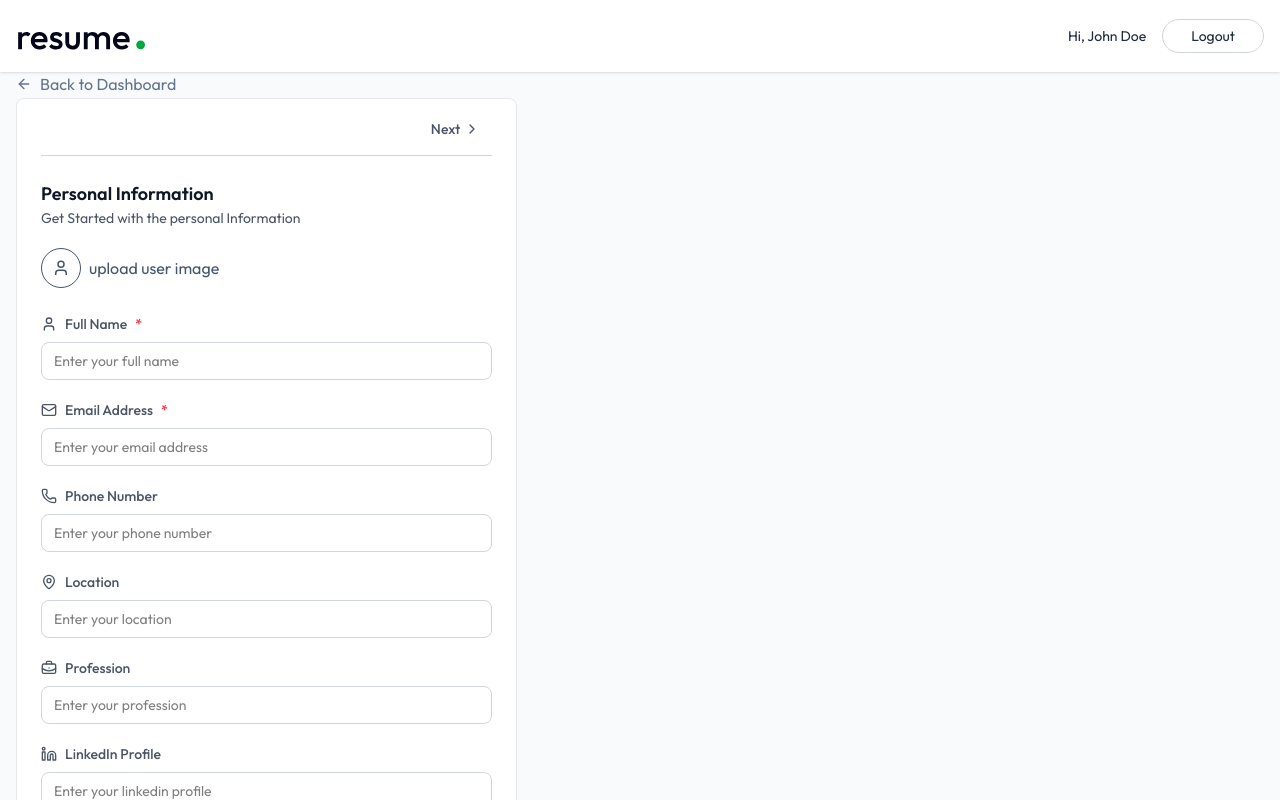
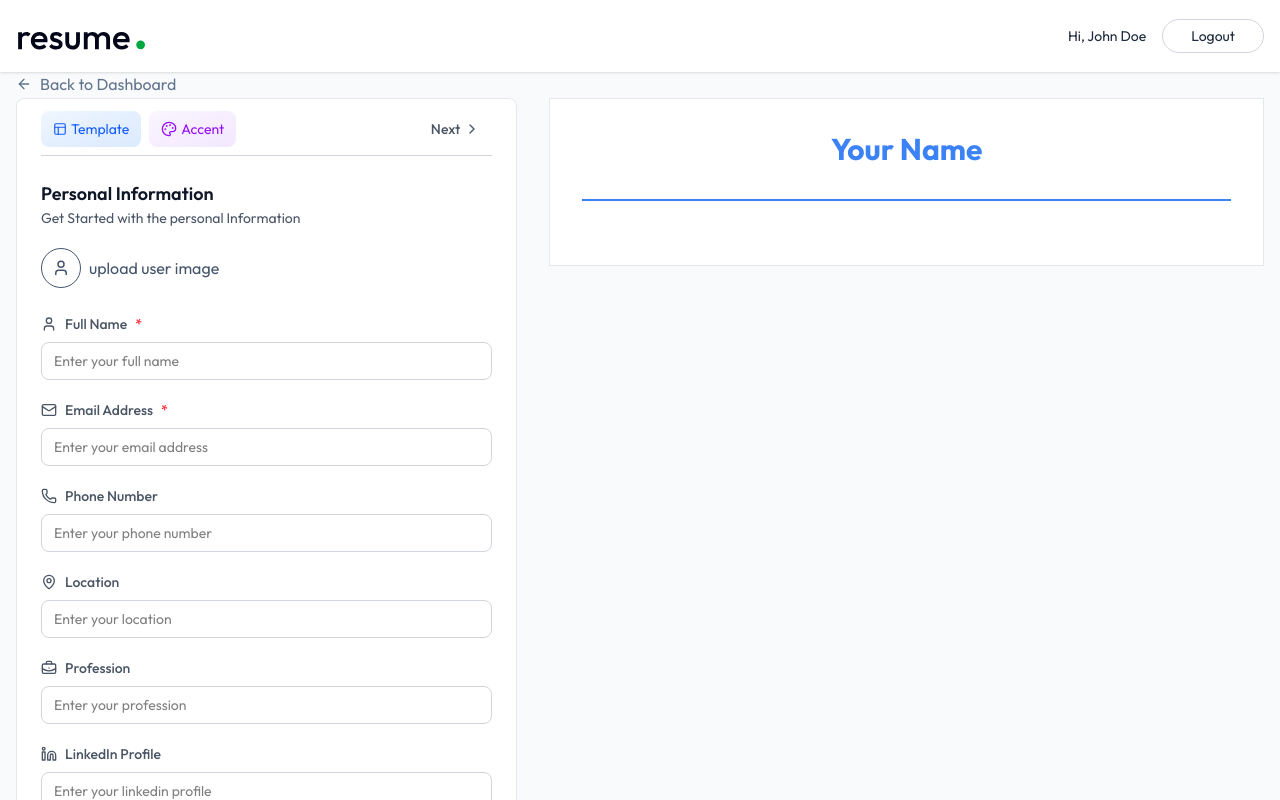
Before and after one commit to satakshi003/Resume_builder, a React (Vite) app in the folder client/: page /app/builder/1 in a window 1280 px wide. Shown: the top 800 px of the page. Built offline with nearby package versions, Linux system fonts and the light colour scheme.

Commit message:
Add ColorPicker and ResumePreview components; integrate them into ResumeBuilder for enhanced template selection and color customization

```diff
--- /dev/null
+++ b/client/src/components/ColorPicker.jsx
@@ -0,0 +1,54 @@
+import { Check, Palette } from "lucide-react";
+import React, { useState, useEffect }  from "react";
+
+const ColorPicker = ({selectedColor, onChange}) => {
+
+  const colors = [
+    {name: "Blue", value: "#3B82F6"},
+    {name: "Indigo", value: "#6366F1"},
+    {name: "Purple", value: "#8B5CF6"},
+    {name: "Green", value: "#10B981"},
+    {name: "Red", value: "#EF4444"},
+    {name: "Orange", value: "#F97316"},
+    {name: "Teal", value: "#14B8A6"},
+    {name: "Pink", value: "#EC4899"},
+    {name: "Gray", value: "#6B7280"},
+    {name: "Black", value: "#1F2937"},
+
+
+  ]
+
+  const [isOpen, setIsOpen] = useState(false);
+
+  return (
+    <div className="relative">
+      <button onClick={() => setIsOpen(!isOpen)} className="flex items-center gap-1 text-sm text-purple-600 bg-gradient-to-br from-purple-50 to-purple-100 ring-purple-300 hover:ring transition-all px-3 py-2 rounded-lg">
+        <Palette size={16} /> <span className="max-sm:hidden">Accent</span>
+
+      </button>
+
+      {isOpen && (
+        <div className="grid grid-cols-4 w-60 gap-2 absolute top-full left-0 right-0 p-3 mt-2 z-10 bg-white rounded-md border border-gray-200 shadow-sm">
+          {colors.map((color) => (
+            <div key={color.value} className="relative cursor-pointer group flex flex-col" onClick={() => {onChange(color.value); setIsOpen(false)}}>
+              <div className='w-12 h-12 rounded-full border-2 border-transparent group-hover:border-black/25 transition-colors' style={{backgroundColor : color.value}}>
+
+              </div>
+              {selectedColor === color.value && (
+                <div className="absolute top-0 left-0 right-0 bottom-4.5 flex items-center justify-center">
+                  <Check className="size-5 text-white" />
+
+                </div>
+              )}
+              <p className="text-xs text-center mt-1 text-gray-600">{color.name}</p>
+            </div>
+          ))}
+
+        </div>
+      )}
+
+    </div>
+  )
+}
+
+export default ColorPicker
--- /dev/null
+++ b/client/src/components/ResumePreview.jsx
@@ -0,0 +1,69 @@
+import React from "react";
+import ClassicTemplate from './templates/ClassicTemplate'
+import ModernTemplate from './templates/ModernTemplate'
+import MinimalTemplate from './templates/MinimalTemplate'
+import MinimalImageTemplate from './templates/MinimalImageTemplate'
+
+const ResumePreview = ({data, template, accentColor, classes = ""}) => {
+
+  const renderTemplate = () => {
+    switch (template) {
+      case "modern":
+        return <ModernTemplate data={data} accentColor={accentColor} />;
+      case "minimal":
+        return <MinimalTemplate data={data} accentColor={accentColor} />;
+      case "minimal-image":
+        return <MinimalImageTemplate data={data} accentColor={accentColor} />;
+
+        default:
+          return  <ClassicTemplate data={data} accentColor={accentColor} />;
+    }
+  }
+
+
+  return (
+    <div className="w-full bg-gray-100">
+      <div id="resume-preview" className={"border border-gray-200 print:shadow-none print:border-none" + classes}>
+        {renderTemplate()}
+      </div>
+
+      <style>
+        {`
+        @page {
+        size: letter;
+        margin: 0;
+        }
+        @media print {
+        html, body {
+            width: 8.5in;
+            height: 11in;
+            overflow: hidden;
+            }
+        body * {
+        visibility: hidden;
+        }
+        #resume-preview,#resume-preview * {
+        visibility: visible;
+        }
+        #resume-preview {
+        position: absolute;
+        left: 0;
+        top: 0;
+        width: 100%;
+        height:auto;
+        margin:0;
+        padding:0;
+        box-shadow: none !important;
+        border: none !important;
+        }
+        }
+
+        `}
+
+      </style>
+
+    </div>
+  )
+}
+
+export default ResumePreview
--- a/client/src/pages/ResumeBuilder.jsx
+++ b/client/src/pages/ResumeBuilder.jsx
@@ -1,8 +1,11 @@
-import React, { useState } from 'react'
+import React, { useState, useEffect } from 'react'
 import { Link, useParams } from 'react-router-dom'
 import { dummyResumeData } from '../assets/assets'
 import { ArrowLeftIcon, Briefcase, ChevronLeft, ChevronRight, FileText, FolderIcon, GraduationCap, Sparkle, User } from 'lucide-react'
 import PersonalInfoForm from '../components/PersonalInfoForm'
+import ResumePreview from '../components/ResumePreview'
+import TemplateSelector from '../components/TemplateSelector'
+import ColorPicker from '../components/ColorPicker'
 
 const ResumeBuilder = () => {
 
@@ -29,6 +32,9 @@
       document.title = resume.title
     }
   }
+  useEffect(() => {
+  loadExistingResume()
+}, [resumeId])
 
   const [activeSectionIndex, setActiveSectionIndex] = useState(0)
   const [removeBackground, setRemoveBackground] = useState(false);
@@ -64,7 +70,10 @@
 
                   {/* Section Navigation  */}
                   <div className='flex justify-between items-center mb-6 border-b border-gray-300 py-1'>
-                    <div></div>
+                    <div className='flex  items-center gap-2'>
+                      <TemplateSelector selectedTemplate={resumeData.template} onChange={(template) => setResumeData(prev => ({...prev, template}))} />
+                        <ColorPicker selectedColor={resumeData.accent_color} onChange={(color) => setResumeData(prev => ({...prev, accent_color: color}))} />
+                    </div>
                     <div className='flex items-center'>
                       {activeSectionIndex !== 0 && (
                         <button onClick={() => setActiveSectionIndex((prevIndex) => Math.max(prevIndex - 1, 0))} className='flex items-center gap-1 p-3 rounded-lg text-sm font-medium text-gray-600 hover:bg-gray-50 transition-all' disabled={activeSectionIndex === 0}>
@@ -92,7 +101,13 @@
             </div>
 
             {/* Right Panel - Preview */}
-            <div></div>
+            <div className='lg:col-span-7 max-lg:mt-6'>
+              <div>
+                {/* --- buttons --- */}
+              </div>
+                {/* --- resume preview --- */}
+                <ResumePreview data={resumeData} template={resumeData.template} accentColor={resumeData.accent_color} />
+            </div>
           </div>
         </div>
 
```
